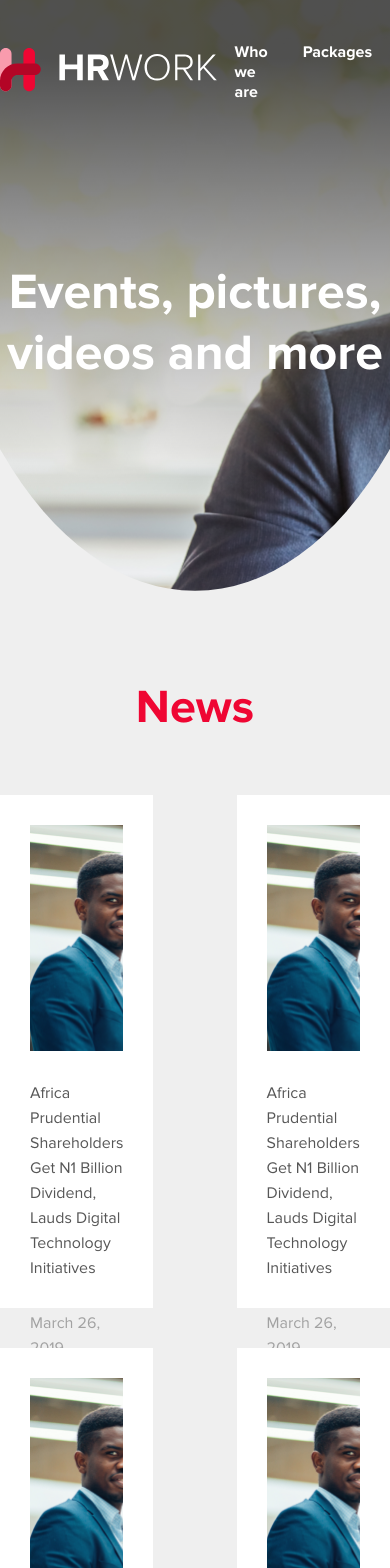
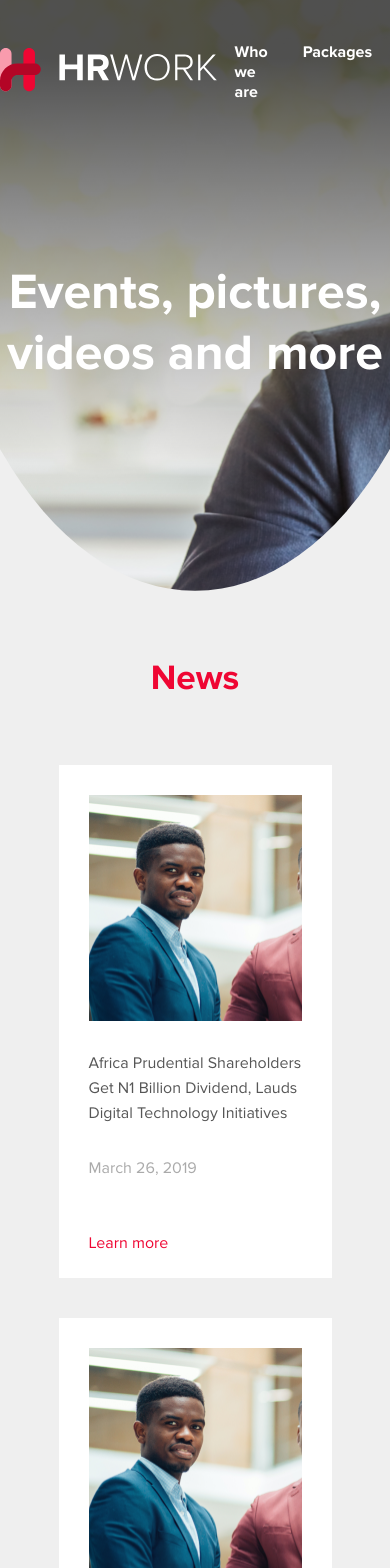
Before and after one commit to TechinnoverHub/hr-work, a React (Create React App) app: page /blog in a window 390 px wide. Shown: the top 1568 px of the page. Built offline with nearby package versions, Linux system fonts and the light colour scheme; what google-maps-react would draw is missing.

Commit message:
mobile view

```diff
--- a/src/Pages/Blog/index.scss
+++ b/src/Pages/Blog/index.scss
@@ -5,6 +5,11 @@
 .News-section {
   max-width: 1100px;
   margin: 0 auto;
+
+  @media screen and (max-width: 600px) {
+    max-width: 800px;
+    width: 70%;
+  }
 }
 
 .News-text {
@@ -17,12 +22,24 @@
   h3 {
     padding: 100px 0 70px;
   }
+
+  @media screen and (max-width: 600px) {
+    font-size: 30px;
+
+    h3 {
+      padding: 70px 0px;
+    }
+  }
 }
 
 .News-box {
   display: flex;
   justify-content: space-between;
   flex-wrap: wrap;
+
+  @media screen and (max-width: 600px) {
+    display: inline;
+  }
 }
 
 .single-post-content {
@@ -89,6 +106,11 @@
 .gallery-section {
   max-width: 1100px;
   margin: 0 auto;
+
+  @media screen and (max-width: 600px) {
+    max-width: 800px;
+    width: 70%;
+  }
 }
 
 .gallery-text {
@@ -107,6 +129,14 @@
   display: flex;
   justify-content: space-between;
   flex-wrap: wrap;
+
+  @media screen and (max-width: 600px) {
+    display: inline;
+
+    :nth-of-type(even) {
+      display: none;
+    }
+  }
 }
 
 .single-gallery-container {
```
Also changed, not shown: 1 other file (tests, documents, lock files or other folders).
